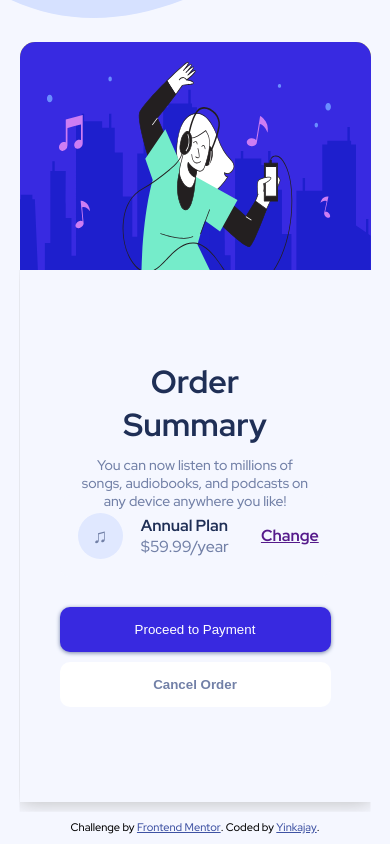
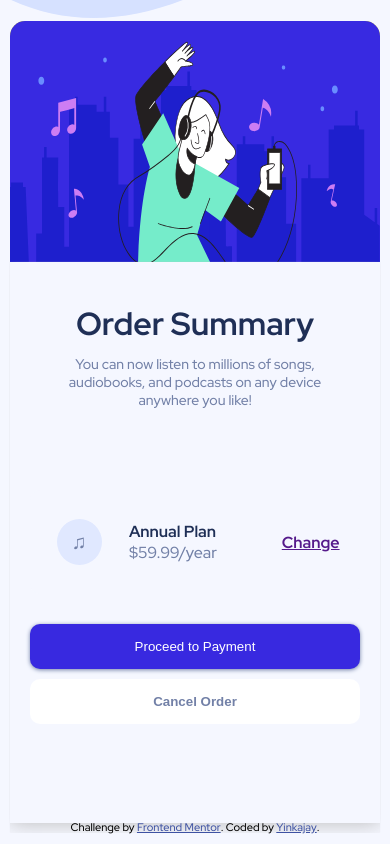
Before and after one commit to Yinkajay/Order, a plain HTML site: page index.html in a window 390 px wide. Drawn offline with Linux system fonts and the light colour scheme.

Commit message:
Add some responsive styles

```diff
--- a/styles.css
+++ b/styles.css
@@ -97,7 +97,6 @@ h1 {
   justify-content: center;
   align-items: center;
   border-radius: 10px;
-
 }
 
 .music-icon {
@@ -198,16 +197,28 @@ footer {
   }
 
   .order-box {
-    width: 90vw;
-    height: 90vh;
+    width: 95vw;
+    height: 95vh;
   }
 
   .bottom{
-    padding: 60px 40px;
+    padding: 20px 20px;
   }
 
   .summary{
     height: 40%;
-    padding: 20px ;
+    padding: 10px;
+  }
+
+
+}
+
+@media screen and (max-width: 281px){
+  h1{
+    font-size: 22px;
+  }
+
+  .bottom{
+    padding: 16px;
   }
 }
```
